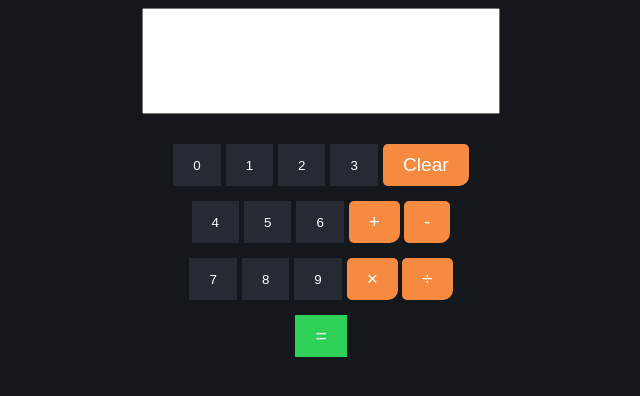
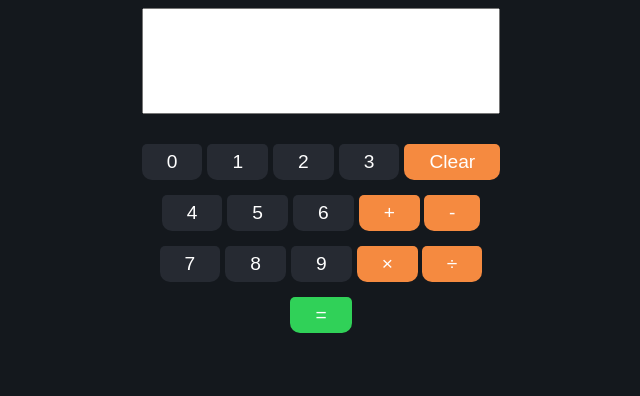
Before and after one commit to Nathaniel47/calculator, a plain HTML site: page index.html in a window 1280 px wide. Shown: the whole page, without its empty margins (319-959 px from the left). Drawn offline with Linux system fonts and the light colour scheme.

Commit message:
style button border & font size

```diff
--- a/style.css
+++ b/style.css
@@ -24,10 +24,12 @@ body{
 }
 
 #btns button{
+    font-size: larger;
     color: #FFFFFF;
     background-color: #262a32;
-    padding: 10px 20px;
+    padding: 7px 25px;
     border: none;
+    border-radius: 5px 5px 10px 10px;
 }
 
 .rows{
@@ -44,7 +46,7 @@ body{
 #symbols button{
     font-size: larger;
     background-color: #f58a40;
-    border-radius: 5px 5px 10px;
+    border-radius: 5px 5px 10px 10px;
 }
 
 #equalSign {
```
